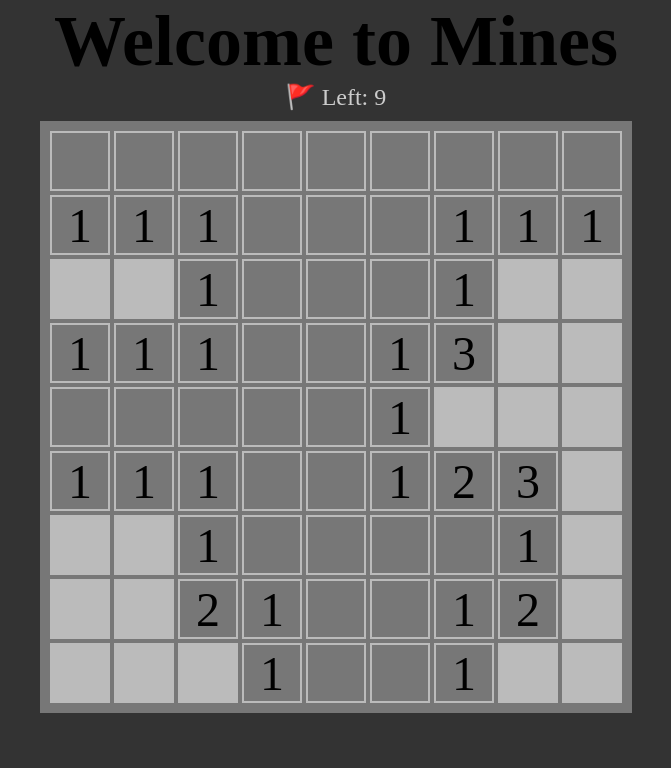
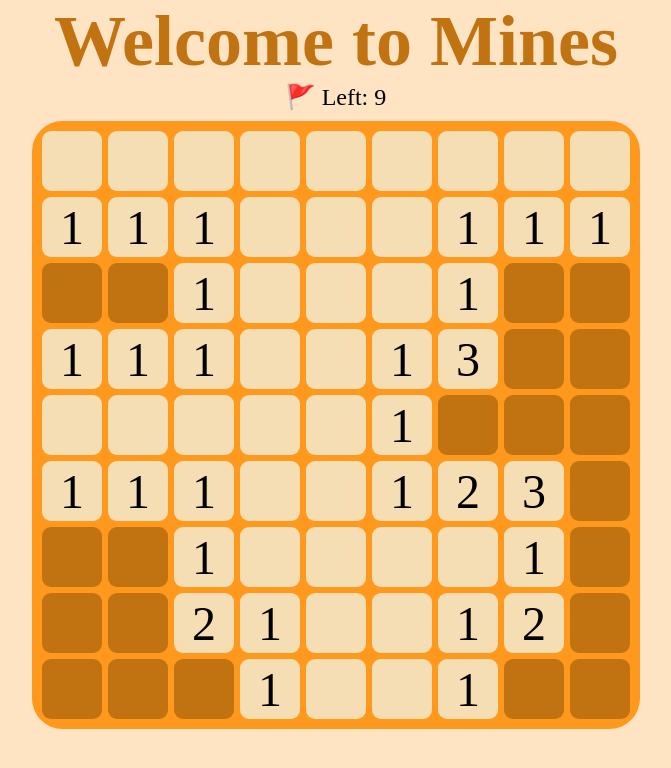
Before and after one commit to Blu3Mu51c/Mines, a plain HTML site: page index.html in a window 1280 px wide. Both pictures are taken after a click on the element 384 px from the left and 161 px from the top of the page. Shown: the whole page, without its empty margins (304-975 px from the left). Drawn offline with Linux system fonts and the light colour scheme.

Commit message:
Tweaking style.css for a different look

```diff
--- a/style.css
+++ b/style.css
@@ -1,60 +1,54 @@
 * {
     box-sizing: border-box;
 }
-
 body {
     margin: 0;
-  background-color: #333;
+    background-color: bisque;
     display: flex;
     align-items: center;
     font-size: 3rem;
     flex-direction: column;
     color: white;
 }
+
 h2{
     margin:0px;
-    color:rgb(0, 0, 0);
+    color:rgb(193, 114, 17);
     text-align: center;
 }
+
 .flagText {
-  color: #CCC;
+    color: black;
     font-size: 1.5rem;
     margin-bottom: 10px;
 }
-
 .grid {
     display: inline-grid;
     padding: 10px;
-  gap: 4px;
-  background-color: #777;
+    gap: 6px;
+    border-radius: 5%;
+    background-color: rgb(255, 153, 29);
     grid-template-columns: repeat(var(--gs), 60px);
     grid-template-rows: repeat(var(--gs), 60px);
 }
-
 .grid > * {
-  width: 100%;
-  height: 100%;
+    border-radius: 15%;
     display: flex;
     justify-content: center;
     align-items: center;
     color: black;
-  border: 2px solid #BBB;
     user-select: none;
 }
-
 .grid > [data-status="hidden"] {
-  background-color: #BBB;
+    background-color: rgb(193, 114, 17);
     cursor: pointer;
 }
-
 .grid > [data-status="mine"] {
-  background-color: red;
+    background-color: rgb(255, 128, 128);
 }
-
 .grid > [data-status="marked"] {
-  background-color: rgb(205, 255, 131);
+    background-color: rgb(174, 255, 158);
 }
-
 .grid > [data-status="number"] {
-  background-color: none;
+    background-color: wheat;
 }
```
Lines whose indentation alone changed are shown as unchanged.
